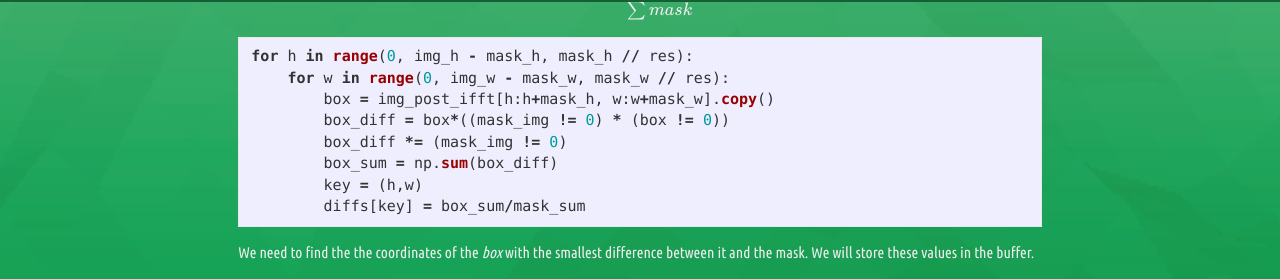
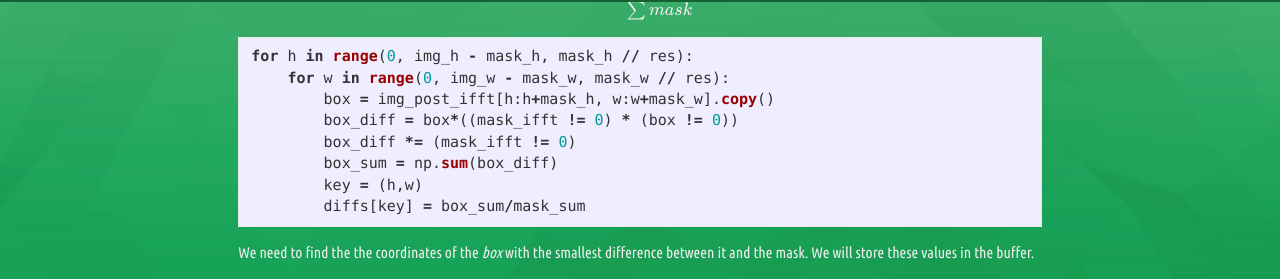
Before and after one commit to robinonsay/robinonsay.github.io, a Jekyll site: the page built from _posts/2018-11-28-facial-recognition_tutorial.markdown, in a window 1280 px wide and 900 px high, scrolled down 9145 px. Shown: the part 149-428 px from the top of the window. Built offline with Jekyll 4.4.1, drawn with Linux system fonts in a browser that asks for light colours; nearby versions of some CDN libraries; formulas are drawn with MathJax 3.

Commit message:
fixed error

```diff
--- a/_posts/2018-11-28-facial-recognition_tutorial.markdown
+++ b/_posts/2018-11-28-facial-recognition_tutorial.markdown
@@ -395,8 +395,8 @@ $$D= \frac{\sum box}{\sum mask}$$
 for h in range(0, img_h - mask_h, mask_h // res):
     for w in range(0, img_w - mask_w, mask_w // res):
         box = img_post_ifft[h:h+mask_h, w:w+mask_w].copy()
-        box_diff = box*((mask_img != 0) * (box != 0))
-        box_diff *= (mask_img != 0)
+        box_diff = box*((mask_ifft != 0) * (box != 0))
+        box_diff *= (mask_ifft != 0)
         box_sum = np.sum(box_diff)
         key = (h,w)
         diffs[key] = box_sum/mask_sum
```
